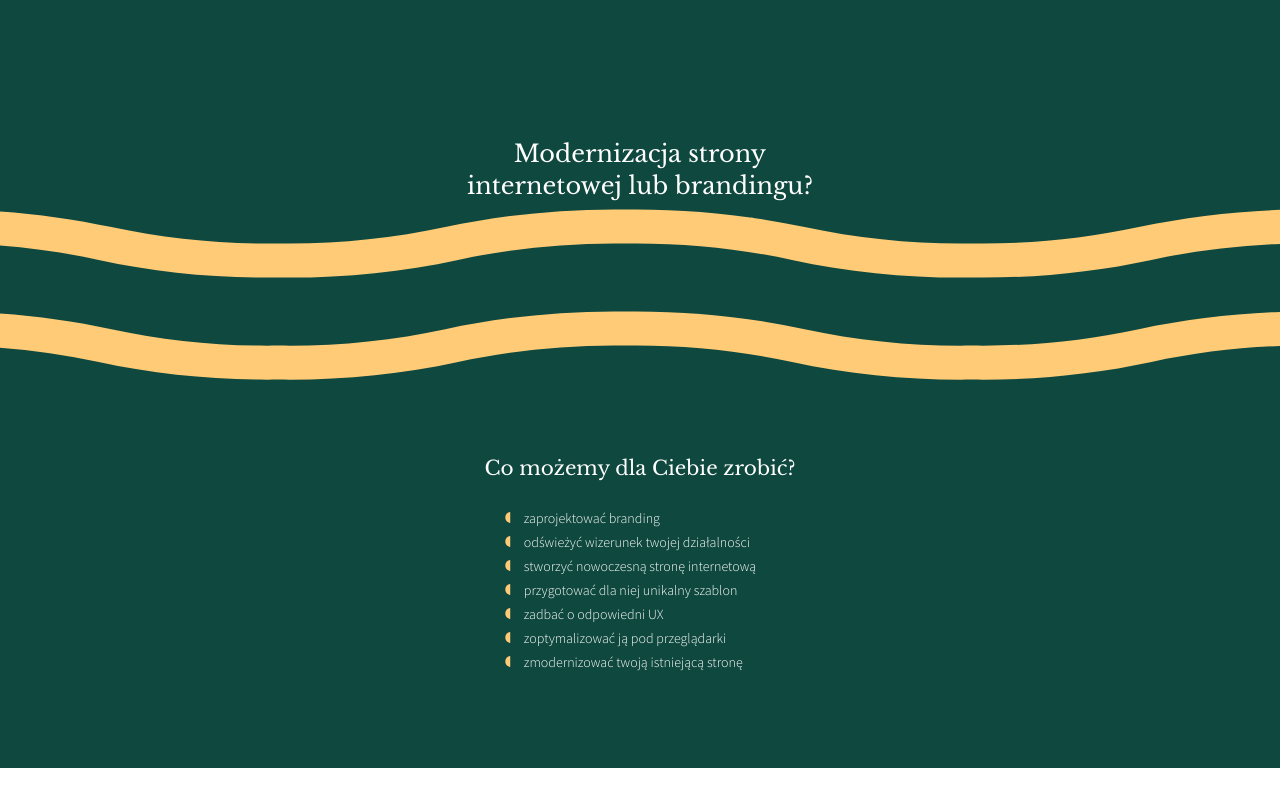
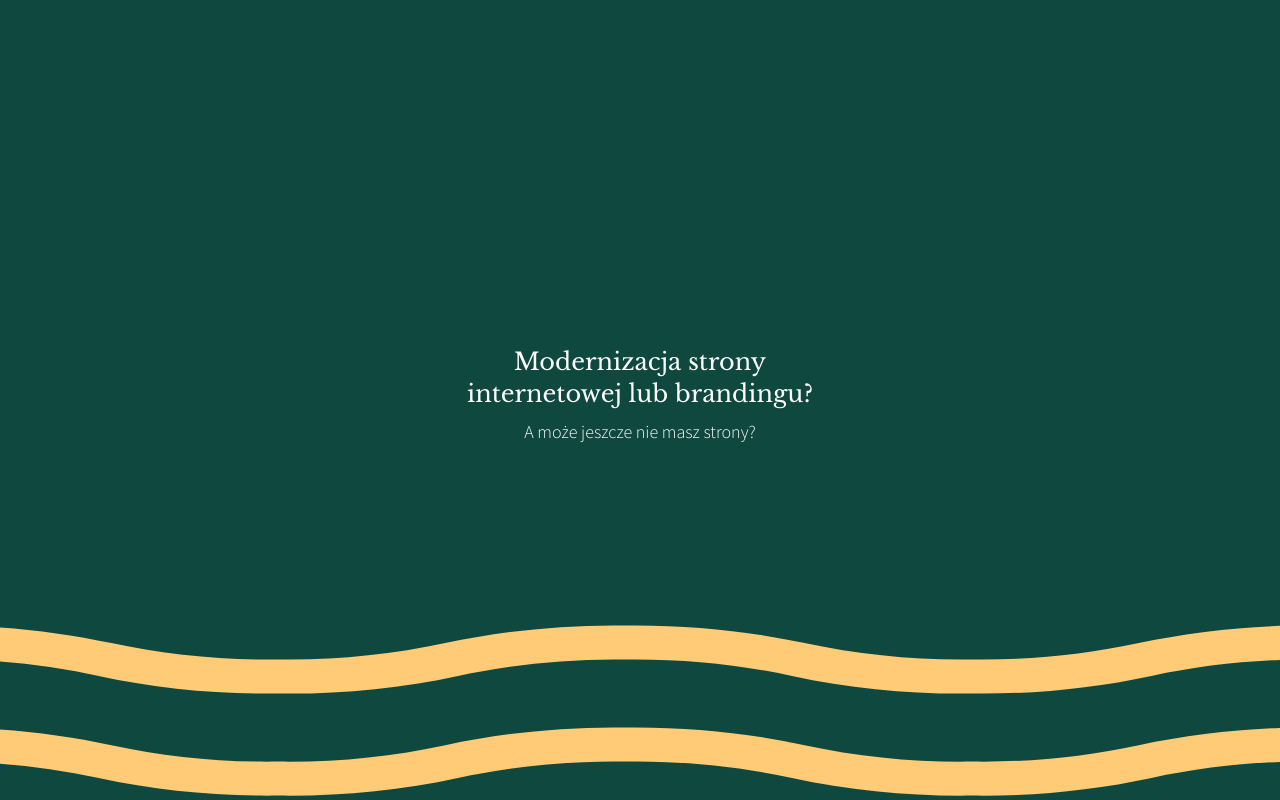
Before and after one commit to caren1/vue-swietone-vite, a Vue app: page / in a window 1280 px wide. Shown: the top 800 px of the page. Built offline with nearby package versions, Linux system fonts and the light colour scheme.

Commit message:
further improvements

```diff
--- a/src/App.vue
+++ b/src/App.vue
@@ -1,7 +1,6 @@
 <script setup>
 // This starter template is using Vue 3 <script setup> SFCs
 // Check out https://v3.vuejs.org/api/sfc-script-setup.html#sfc-script-setup
-import HelloWorld from './components/HelloWorld.vue'
 import Layout from './components/Layout.vue'
 import Home from './components/Home.vue'
 import Navbar from './components/Navbar.vue';
--- a/src/components/About.vue
+++ b/src/components/About.vue
@@ -1,5 +1,5 @@
 <template>
-  <section class="h-96 flex justify-center items-center relative">
+  <section class="min-h-screen flex justify-center items-center relative">
     <!-- <div class="about-waves">
       <img :src="waves" alt="waves-svg" />
     </div> -->
--- a/src/components/HelloWorld.vue
+++ /dev/null
@@ -1,13 +0,0 @@
-<script setup>
-defineProps({
-  msg: String
-})
-</script>
-
-<template>
-  <h1 class="font-sans text-2xl font-bold underline">{{ msg }}</h1>
-  <h2 class="font-serif">{{ msg }}</h2>
-</template>
-
-<style scoped>
-</style>
--- a/src/components/Home.vue
+++ b/src/components/Home.vue
@@ -1,5 +1,5 @@
 <template>
-  <section class="h-96 flex justify-center items-center relative">
+  <section class="min-h-screen flex justify-center items-center relative">
       <div class="p-6 text-center">
         <h1 class="text-white text-2xl font-serif">
             Modernizacja strony <br />
--- a/vite.config.js
+++ b/vite.config.js
@@ -3,5 +3,6 @@ import vue from '@vitejs/plugin-vue'
 
 // https://vitejs.dev/config/
 export default defineConfig({
+  base: '/vue-swietone-vite/',
   plugins: [vue()]
 })
```
Also changed, not shown: 1 other file (tests, documents, lock files or other folders).
